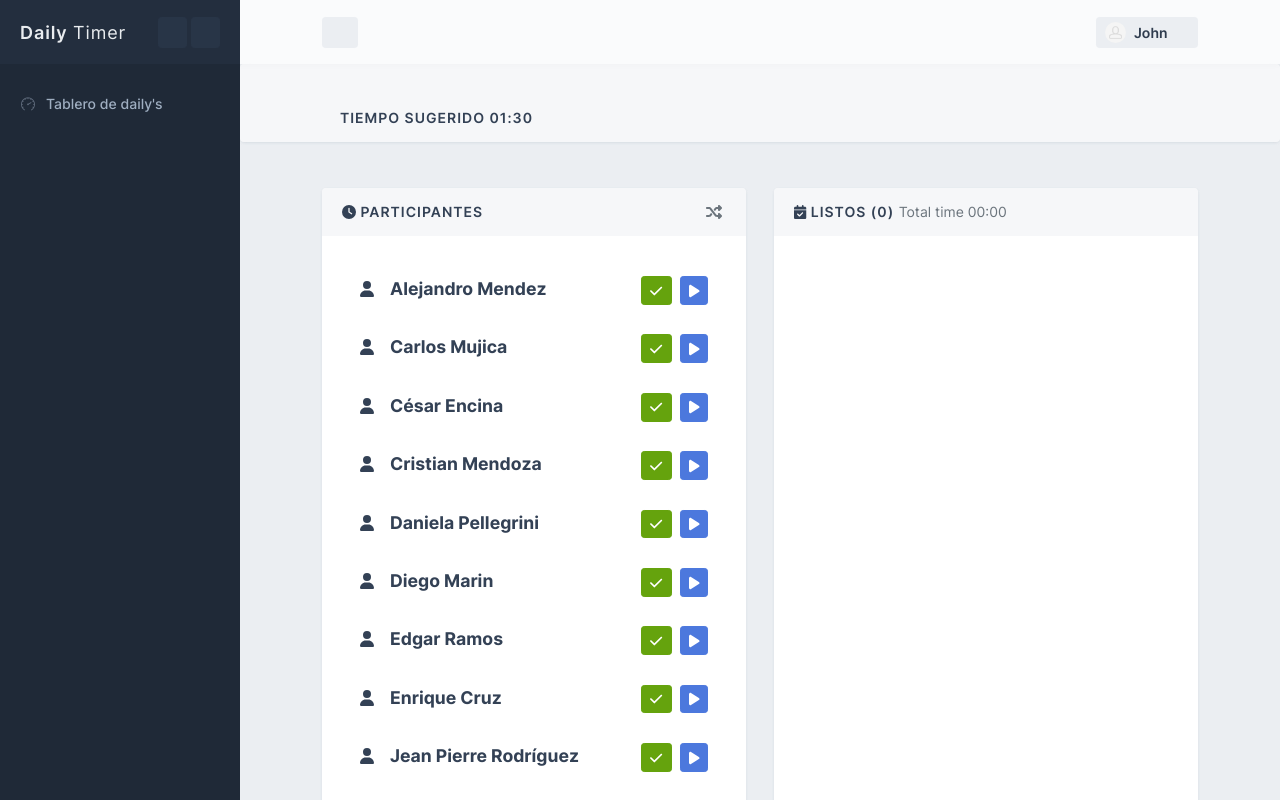
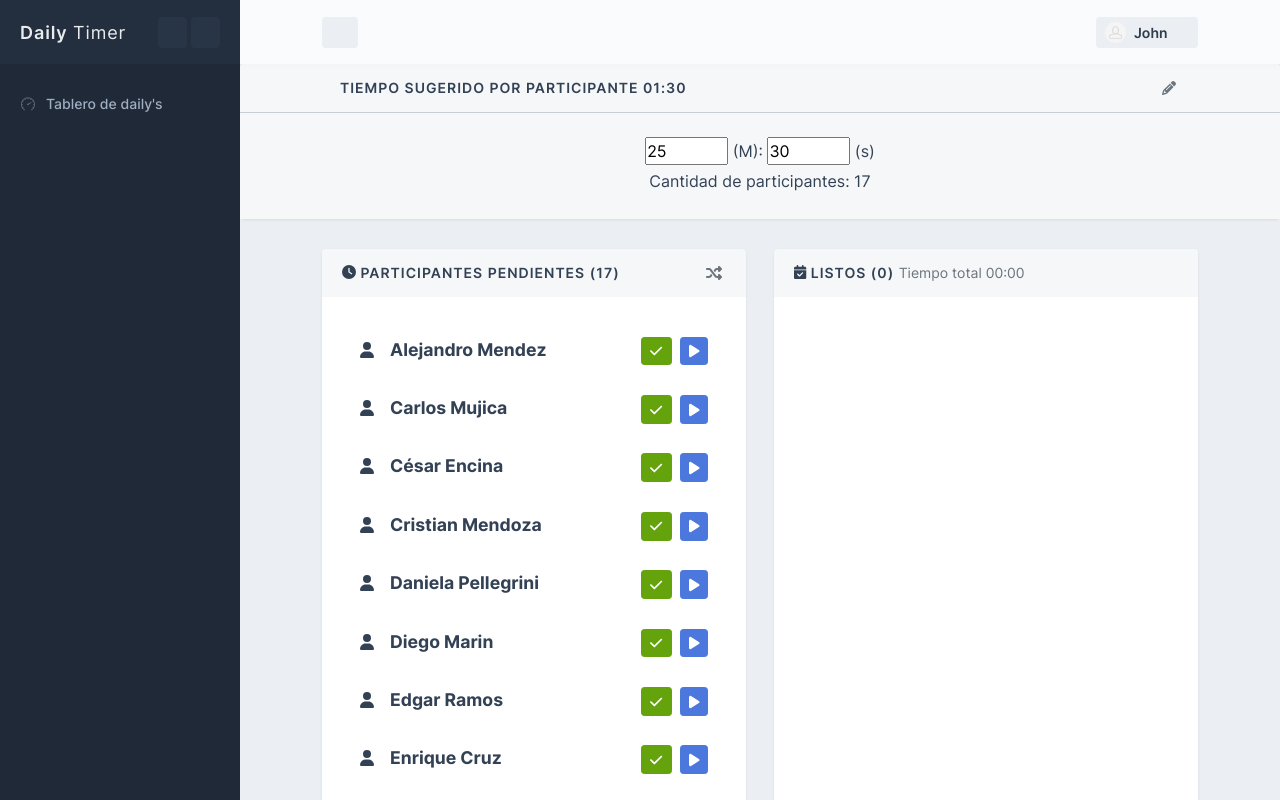
Before and after one commit to alejmendez/OneUI, a Vue app: page /#/ in a window 1280 px wide. Shown: the top 800 px of the page. Built offline with nearby package versions, Linux system fonts and the light colour scheme; a web font is replaced by a local one.

Commit message:
feat: permitir editar tiempo sugerido por participante

```diff
--- a/src/lib/font-awesome.js
+++ b/src/lib/font-awesome.js
@@ -11,9 +11,11 @@ import {
   faUsers,
   faHourglass,
   faClock,
+  faPencil,
 } from "@fortawesome/free-solid-svg-icons";
 
 library.add(faPlay);
+library.add(faPencil);
 library.add(faStop);
 library.add(faCheck);
 library.add(faUndo);
--- a/src/lib/time.js
+++ b/src/lib/time.js
@@ -2,10 +2,25 @@ export const intToTime = (seconds) => {
   const negative = seconds < 0;
   seconds = Math.abs(seconds)
   const minutes = getTwoDigitNumber(Math.floor(seconds / 60));
-  const secondsLeft = getTwoDigitNumber(seconds % 60);
+  const secondsLeft = getTwoDigitNumber(Math.floor(seconds % 60));
   return negative ? `-${minutes}:${secondsLeft}` : `${minutes}:${secondsLeft}`;
 };
 
+export const getMinutesfromInt = (seconds) => {
+  return Math.floor(seconds / 60);
+};
+
+export const getSecondsfromInt = (seconds) => {
+  return Math.floor(seconds % 60);
+};
+
 export const getTwoDigitNumber = (num) => {
-  return num < 10 ? `0${num}` : num;
+  // Retorna un string con el numero de maximo 59
+  if (num < 10) {
+    return `0${num}`
+  } else if (num > 60) {
+    return `59`
+  } else {
+    return String(num)
+  }
 };
--- a/src/views/board/BoardView.vue
+++ b/src/views/board/BoardView.vue
@@ -1,6 +1,6 @@
 <script setup>
 import { reactive, ref, computed, onMounted } from "vue";
-import { intToTime } from "@/lib/time";
+import { intToTime, getMinutesfromInt, getSecondsfromInt, getTwoDigitNumber} from "@/lib/time";
 import { StatusTypes, getParticipants } from "@/services/board";
 import Participant from "./components/Participant.vue";
 
@@ -8,19 +8,22 @@ import Participant from "./components/Participant.vue";
 let timer = ref(0);
 let intervalTime = null;
 // Tiempo sugerido que tendrá cada participante en su turno
-// Hacemos que sea reactivo para que en un futuro se pueda editar
 let countdown = ref(90);
 // Tiempo restante que le queda al participante actual, se reinicia
 // al empezar el turno de otro participante
 let timeLeft = ref(90);
 let intervalTimeLeft = null;
 
-
 const pendientesBlock = ref(null);
 
 let state = reactive({
   participants: [],
   currentParticipant: null,
+  editingSuggestedTime: true,
+  totalTimeEdit: null, // "mm:ss"
+  totalSecondsEdit: null, // cantidad de segundos en edición
+  minEditTime: null, // string minutes edición
+  secEditTime: null, // string seconds edición
 });
 
 const pendingParticipants = computed(() => {
@@ -99,22 +102,79 @@ function shuffleParticipants() {
   state.participants = state.participants.sort(() => Math.random() - 0.5);
 }
 
+function toggleTimeEdit() {
+  console.log(state.editingSuggestedTime)
+  state.editingSuggestedTime = !state.editingSuggestedTime;
+  console.log(state.editingSuggestedTime)
+}
+
+// cambiar a watcher de los dos inputs
+function changeCountdown(e, attr) {
+  // Para formatear el input a que sea de maximo 60 y minimo 0
+  if (attr == "min") {
+    state.minEditTime = getTwoDigitNumber(state.minEditTime);
+  } else {
+    state.secEditTime = getTwoDigitNumber(state.secEditTime);
+  }
+  // Actualizamos el tiempo compuesto de edición
+  state.totalSecondsEdit = parseInt(state.minEditTime) * 60 + parseInt(state.secEditTime);
+  state.totalTimeEdit = intToTime(state.totalSecondsEdit);
+  // Actualizamos el tiempo sugerido por participante
+  countdown.value = (state.totalSecondsEdit)/state.participants.length;
+}
+
 onMounted(async () => {
   pendientesBlock.value.statusLoading();
   state.participants = await getParticipants();
   pendientesBlock.value.statusNormal();
+  state.totalSecondsEdit = countdown.value * state.participants.length;
+  state.totalTimeEdit = intToTime(state.totalSecondsEdit); // "MM:SS"
+  state.minEditTime = getMinutesfromInt(state.totalSecondsEdit); // "MM"
+  state.secEditTime = getSecondsfromInt(state.totalSecondsEdit); // "SS"
 });
 </script>
 
 <template>
 
-  <BaseBlock class="h-100 mb-3" ref="baseClock">
+  <BaseBlock class="h-100 mb-0"
+    ref="baseClock"
+    :headerClass="'border-bottom'"
+    :headerStyle="{'border-bottom-color': '#98a3b47d !important'}">
     <template #title>
-      <div class="content mb-0 pb-0">
-        Tiempo sugerido {{ intToTime(countdown) }}
+      <div class="content d-flex justify-content-between mb-0 pb-0 pt-0">
+        <div>
+          Tiempo sugerido por participante {{ intToTime(countdown) }}
+        </div>
+        <div>
+          <button type="button" class="btn-block-option" @click="toggleTimeEdit">
+            <font-awesome-icon :icon="['fas', 'pencil']" />
+          </button>
+        </div>
       </div>
     </template>
-    <template #content v-if="state.currentParticipant !== null">
+    <template #content v-if="state.editingSuggestedTime">
+      <div class="d-flex p-4 justify-content-center align-items-center flex-column block-header-default">
+        <div>
+          <input type="number" min="0" step="1" max="60" class="p-0"
+            @input="changeCountdown($event, 'min')"
+            v-model="state.minEditTime"/>
+          (M):
+          <input type="number" min="0" max="59" step="1" class="p-0"
+            @input="changeCountdown($event, 'sec')"
+            v-model="state.secEditTime"/>
+          (s)
+        </div>
+        <p class="mb-0 mt-1">Cantidad de participantes: {{state.participants.length}} </p>
+      </div>
+    </template>
+    <template #content v-else>
+    </template>
+  </BaseBlock>
+  <BaseBlock v-if="state.currentParticipant !== null"
+    class="h-100 mb-3 border border-secundary"
+    ref="ActiveParticipantBlock"
+    :rounded="false">
+    <template #content>
       <div class="content">
         <Participant :participant="state.currentParticipant" :highlight="true" @startTime="startTime"
           @setParticipantAsReady="setParticipantAsReady" />
@@ -133,8 +193,6 @@ onMounted(async () => {
         </div>
       </div>
     </template>
-    <template #content v-else>
-    </template>
   </BaseBlock>
 
   <div class="content">
@@ -142,7 +200,7 @@ onMounted(async () => {
       <div class="col-md-6 col-sm-12">
         <BaseBlock class="h-100 mb-3" ref="pendientesBlock">
           <template #title>
-            <font-awesome-icon :icon="['fas', 'clock']" /> Participantes
+            <font-awesome-icon :icon="['fas', 'clock']" /> Participantes pendientes ({{pendingParticipants.length}})
           </template>
           <template #options>
             <button type="button" class="btn-block-option" @click="shuffleParticipants">
@@ -159,11 +217,11 @@ onMounted(async () => {
         <BaseBlock class="h-100 mb-3">
           <template #title>
             <font-awesome-icon :icon="['fas', 'calendar-check']" /> Listos ({{
-            readyParticipants.length
+                readyParticipants.length
             }})
           </template>
           <template #subtitle>
-            <small>Total time {{ totalTime }}</small>
+            <small>Tiempo total {{ totalTime }}</small>
           </template>
           <template v-for="participant in readyParticipants" :key="participant.id">
             <Participant :participant="participant" @setParticipantAsNotReady="setParticipantAsNotReady" />
@@ -173,7 +231,7 @@ onMounted(async () => {
     </div>
   </div>
 </template>
-<style lang="scss" scoped>
+<style lang="scss">
 .badge-time {
   width: 1000px;
 }
```
